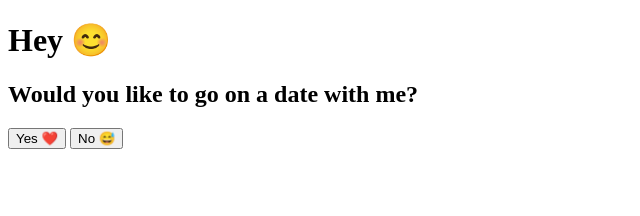
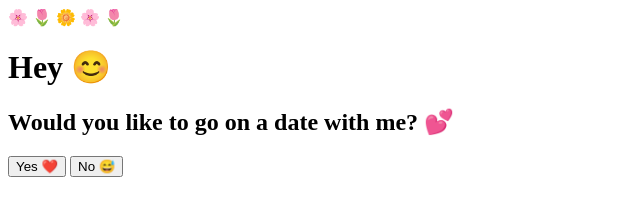
Before and after one commit to iamnicehuman/avijit, a plain HTML site: page index.html in a window 1280 px wide. Shown: the whole page, without its empty margins (0-640 px from the left). Drawn offline with nearby package versions, Linux system fonts and the light colour scheme.

Commit message:
Update index.html

```diff
--- a/index.html
+++ b/index.html
@@ -1,16 +1,28 @@
 <!DOCTYPE html>
-<script src="https://cdn.jsdelivr.net/npm/canvas-confetti@1.9.3/dist/confetti.browser.min.js"></script>
 <html lang="en">
 <head>
     <meta charset="UTF-8">
-    <title>Date?</title>
+    <meta name="viewport" content="width=device-width, initial-scale=1.0">
+
+    <title>Date? 🌸</title>
+
     <link rel="stylesheet" href="style.css">
+
+    <!-- Confetti -->
+    <script src="https://cdn.jsdelivr.net/npm/canvas-confetti@1.9.3/dist/confetti.browser.min.js"></script>
 </head>
+
 <body>
 
+    <div class="flowers">🌸 🌷 🌼 🌸 🌷</div>
+
     <div class="card">
+
         <h1>Hey 😊</h1>
-    <h2>Would you like to go on a date with me?</h2>
+
+        <h2>
+            Would you like to go on a date with me? 💕
+        </h2>
 
         <div class="buttons">
             <button id="yes">Yes ❤️</button>
@@ -18,7 +30,9 @@
         </div>
 
         <p id="message"></p>
+
     </div>
+
 
 <script src="script.js"></script>
 
```
Lines whose indentation alone changed are shown as unchanged.
